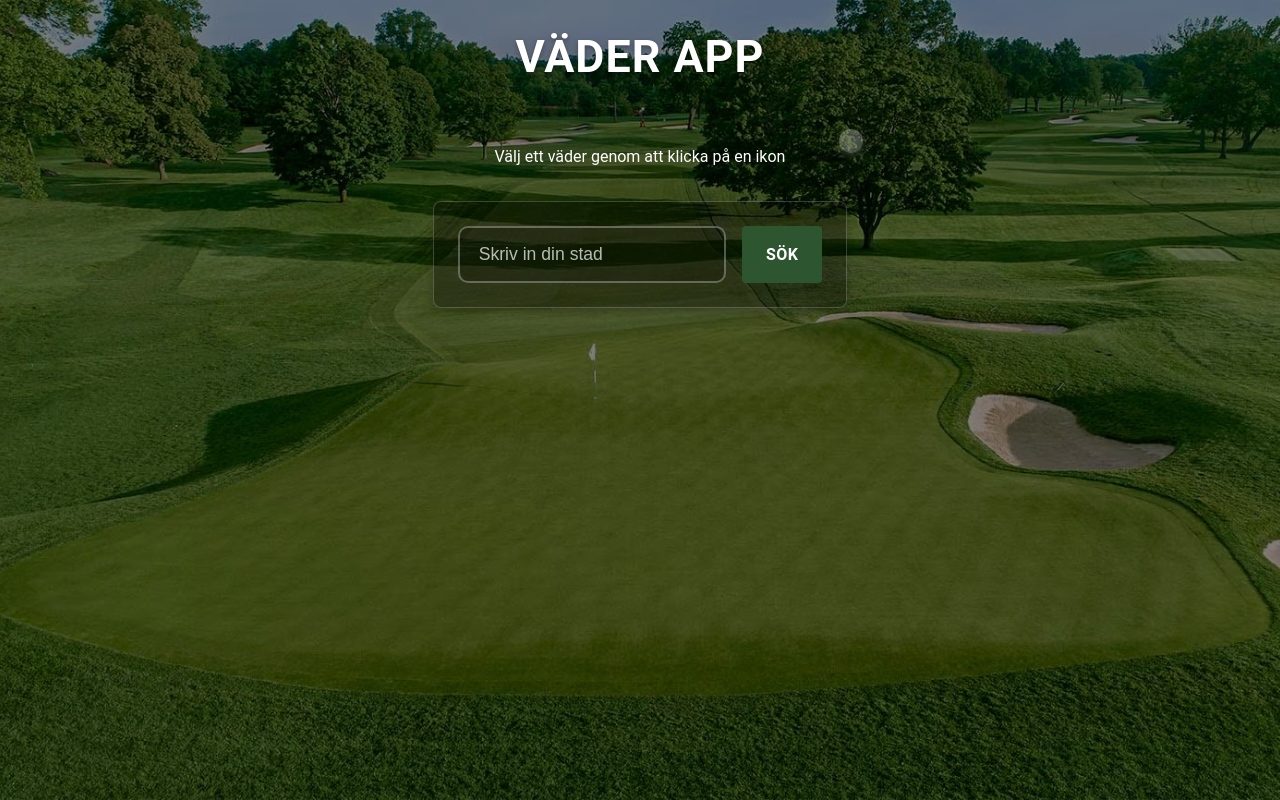
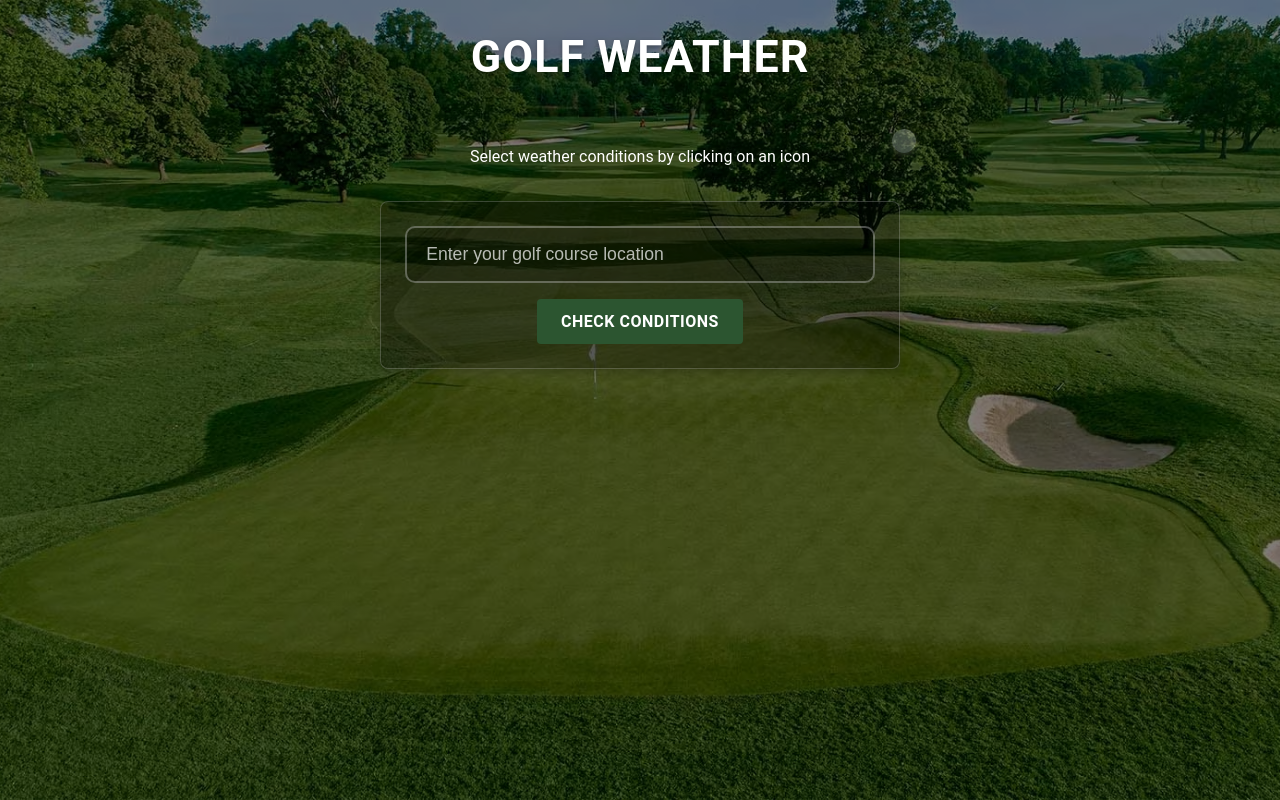
Before and after one commit to JonasB81/weather-app, a React (Vite) app: page / in a window 1280 px wide. Built offline with nearby package versions, Linux system fonts and the light colour scheme.

Commit message:
feat: transform into golf weather app - Update UI text and styling for golf focus - Improve header alignment - Add golf-specific terminology

```diff
--- a/src/App.css
+++ b/src/App.css
@@ -434,17 +434,24 @@ button:hover {
   display: flex;
   justify-content: space-between;
   align-items: center;
-  margin-bottom: 1rem;
+  margin-bottom: 1.5rem;
+  text-align: center;
+  flex-wrap: wrap;
+  gap: 1rem;
 }
 
 .weather-header h3 {
   margin: 0;
   color: #ffffff;
+  font-size: 1.8rem;
+  font-weight: 600;
+  flex: 1;
+  text-align: center;
 }
 
 .favorite-btn {
   background: #ffbb33;
-  color: #ffffff; /* Changed to white */
+  color: #ffffff;
   border: none;
   padding: 0.5rem 1rem;
   border-radius: 8px;
@@ -452,6 +459,7 @@ button:hover {
   font-weight: 500;
   cursor: pointer;
   transition: all 0.3s ease;
+  white-space: nowrap;
 }
 
 .favorite-btn:hover {
@@ -556,10 +564,16 @@ button:hover {
   .weather-header {
     flex-direction: column;
     gap: 1rem;
-    align-items: stretch;
+    align-items: center;
+  }
+
+  .weather-header h3 {
+    width: 100%;
+    text-align: center;
   }
 
   .favorite-btn {
     width: 100%;
+    max-width: 200px;
   }
 }
--- a/src/App.jsx
+++ b/src/App.jsx
@@ -17,7 +17,7 @@ function App() {
   const [favoriteCities, setFavoriteCities] = useState([]);
 
   useEffect(() => {
-    // Ladda senaste sökta stad och dess väderdata
+    // Load last searched city and its weather data
     const savedCity = localStorage.getItem("lastCity");
     const savedWeatherData = localStorage.getItem("lastWeatherData");
     const savedFavorites = localStorage.getItem("favoriteCities");
@@ -73,7 +73,7 @@ function App() {
       setWeatherDescription(data.current.condition.text);
       setWindDirection(data.current.wind_dir);
       setWindGust(data.current.gust_kph);
-      // Spara senaste sökta stad och dess väderdata
+      // Save last searched city and its weather data
       localStorage.setItem("lastCity", favoriteCity);
       localStorage.setItem(
         "lastWeatherData",
@@ -88,7 +88,7 @@ function App() {
       );
     } catch (err) {
       setError(
-        "Kunde inte hämta väderdata. Kontrollera att stadsnamnet är korrekt."
+        "Could not fetch weather data. Please check if the city name is correct."
       );
       console.error(err);
     } finally {
@@ -109,7 +109,7 @@ function App() {
         setWeatherDescription(data.current.condition.text);
         setWindDirection(data.current.wind_dir);
         setWindGust(data.current.gust_kph);
-        // Spara senaste sökta stad och dess väderdata
+        // Save last searched city and its weather data
         localStorage.setItem("lastCity", city);
         localStorage.setItem(
           "lastWeatherData",
@@ -124,7 +124,7 @@ function App() {
         );
       } catch (err) {
         setError(
-          "Kunde inte hämta väderdata. Kontrollera att stadsnamnet är korrekt."
+          "Could not fetch weather data. Please check if the city name is correct."
         );
         console.error(err);
       } finally {
@@ -149,26 +149,26 @@ function App() {
           onClick={() => handleWeatherClick("cloud")}
         />
       </div>
-      <h1>Väder App</h1>
+      <h1>Golf Weather</h1>
       <div className="card">
         <p>
           {selectedWeather
-            ? `Du valde: ${
-                selectedWeather === "sun" ? "Soligt" : "Molnigt"
-              } väder! eller sök nedan för att se väder i din stad`
-            : "Välj ett väder genom att klicka på en ikon"}
+            ? `You selected: ${
+                selectedWeather === "sun" ? "Perfect golf weather" : "Cloudy conditions"
+              }! Check the weather for your golf course below`
+            : "Select weather conditions by clicking on an icon"}
         </p>
 
         <div className="search-container">
           <input
             type="text"
-            placeholder="Skriv in din stad"
+            placeholder="Enter your golf course location"
             value={city}
             onChange={(e) => setCity(e.target.value)}
             onKeyPress={(e) => e.key === "Enter" && handleSearch()}
           />
           <button onClick={handleSearch} disabled={isLoading}>
-            {isLoading ? "Laddar..." : "Sök"}
+            {isLoading ? "Loading..." : "Check Conditions"}
           </button>
         </div>
 
@@ -177,25 +177,25 @@ function App() {
         {selectedCity && !error && (
           <div className="weather-info">
             <div className="weather-header">
-              <h3>Väder i {selectedCity}</h3>
+              <h3>Golf Conditions in {selectedCity}</h3>
               {!favoriteCities.includes(selectedCity) && (
                 <button onClick={addToFavorites} className="favorite-btn">
-                  ⭐ Lägg till favorit
+                  ⭐ Save Course
                 </button>
               )}
             </div>
-            <p>Temperatur: {temperature}°C</p>
-            <p>Vindhastighet: {windSpeed} km/h</p>
-            <p>Fuktighet: {humidity}%</p>
-            <p>Väderbeskrivning: {weatherDescription}</p>
-            <p>Vindriktning: {windDirection}</p>
-            <p>Vindby: {windGust} km/h</p>
+            <p>Temperature: {temperature}°C</p>
+            <p>Wind Speed: {windSpeed} km/h</p>
+            <p>Humidity: {humidity}%</p>
+            <p>Conditions: {weatherDescription}</p>
+            <p>Wind Direction: {windDirection}</p>
+            <p>Wind Gust: {windGust} km/h</p>
           </div>
         )}
 
         {favoriteCities.length > 0 && (
           <div className="favorites-section">
-            <h3>Favoritstäder</h3>
+            <h3>Saved Golf Courses</h3>
             <div className="favorites-list">
               {favoriteCities.map((favoriteCity) => (
                 <div key={favoriteCity} className="favorite-item">
```
